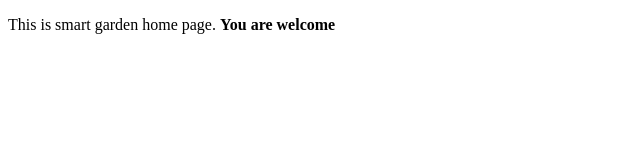
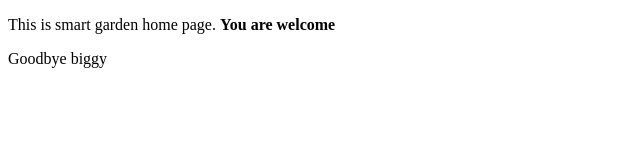
Before and after one commit to Aoko22/smartgarden, a plain HTML site: page index.html in a window 1280 px wide. Shown: the whole page, without its empty margins (0-640 px from the left). Drawn offline with Linux system fonts and the light colour scheme.

Commit message:
Say goodbye

```diff
--- a/index.html
+++ b/index.html
@@ -11,5 +11,11 @@
             This is smart garden home page. <strong>You are welcome</strong>
         </p>
     </div>
+
+    <footer>
+        <p>
+            Goodbye biggy
+        </p>
+    </footer>
 </body>
 </html>
```
